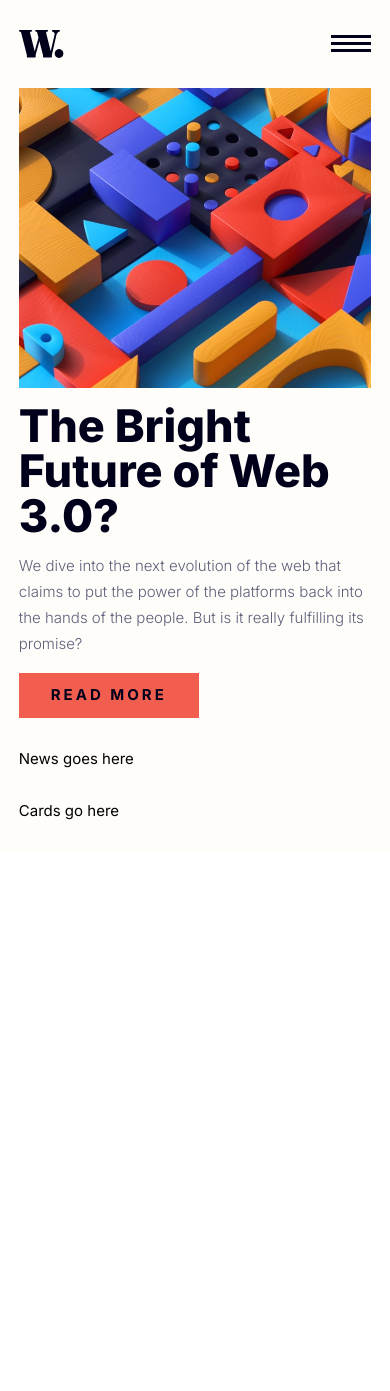
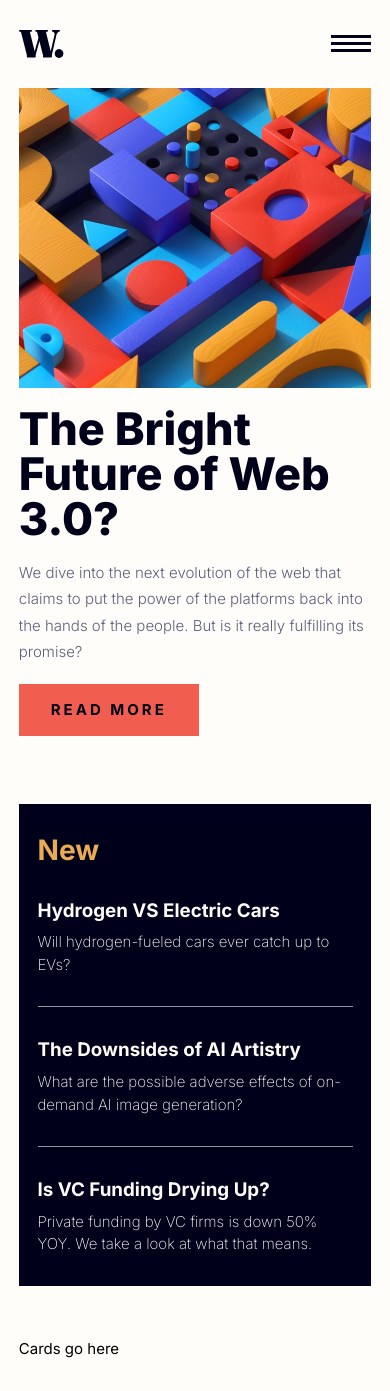
Before and after one commit to frontend-rustyff12/15-news-homepage, a React (Vite) app: page / in a window 390 px wide. Before the commit the page ends 853 px from the top, so only its background shows below. Built offline with nearby package versions, Linux system fonts and the light colour scheme.

Commit message:
News section mobile

```diff
--- a/src/App.jsx
+++ b/src/App.jsx
@@ -4,7 +4,7 @@ import News from "./components/News";
 import Cards from "./components/Cards";
 function App() {
   return (
-    <main className="flex flex-col gap-8 px-5 py-8 font-inter bg-cust-Off-white">
+    <main className="flex flex-col gap-4 px-5 py-8 font-inter bg-cust-Off-white">
       <Header />
       <Hero />
       <News />
--- a/src/components/Hero.jsx
+++ b/src/components/Hero.jsx
@@ -1,6 +1,6 @@
 export default function Hero() {
   return (
-    <section className="flex flex-col gap-4">
+    <section className="flex flex-col gap-5 my-4">
       <div
         className="bg-[url('/image-web-3-mobile.jpg')] lg:bg-[url('/image-web-3-desktop.jpg')] w-full h-80 bg-cover bg-center"
         role="img"
@@ -16,7 +16,7 @@ export default function Hero() {
         fulfilling its promise?
       </p>
 
-      <button className="bg-cust-Soft-red text-cust-Very-dark-blue font-bold w-48 p-3 uppercase tracking-[0.2em] hover:bg-cust-Very-dark-blue hover:text-cust-Off-white transition duration-300 ease-in cursor-pointer">
+      <button className="bg-cust-Soft-red text-cust-Very-dark-blue font-bold w-48 p-4 uppercase tracking-[0.2em] hover:bg-cust-Very-dark-blue hover:text-cust-Off-white transition duration-300 ease-in cursor-pointer">
         Read more
       </button>
     </section>
--- a/src/components/News.jsx
+++ b/src/components/News.jsx
@@ -1,7 +1,36 @@
 export default function News() {
+  const divClass =
+    "flex flex-col gap-2 border-b-1 border-b-cust-Grayish-blue/75 pb-8";
+
+  const h3Class = "text-cust-Off-white text-xl font-bold";
+
+  const pClass = "text-cust-Off-white font-extralight";
+
   return (
-    <>
-      <h2>News goes here</h2>
-    </>
+    <section className="flex flex-col gap-8 bg-cust-Very-dark-blue px-5 py-8 my-10">
+      <h2 className="text-cust-Soft-orange text-3xl font-bold">New</h2>
+
+      <div className={divClass}>
+        <h3 className={h3Class}>Hydrogen VS Electric Cars</h3>
+        <p className={pClass}>
+          Will hydrogen-fueled cars ever catch up to EVs?
+        </p>
+      </div>
+
+      <div className={divClass}>
+        <h3 className={h3Class}>The Downsides of AI Artistry</h3>
+        <p className={pClass}>
+          What are the possible adverse effects of on-demand AI image
+          generation?
+        </p>
+      </div>
+      <div className="flex flex-col gap-2  ">
+        <h3 className={h3Class}>Is VC Funding Drying Up?</h3>
+        <p className={pClass}>
+          Private funding by VC firms is down 50% YOY. We take a look at what
+          that means.
+        </p>
+      </div>
+    </section>
   );
 }
```
